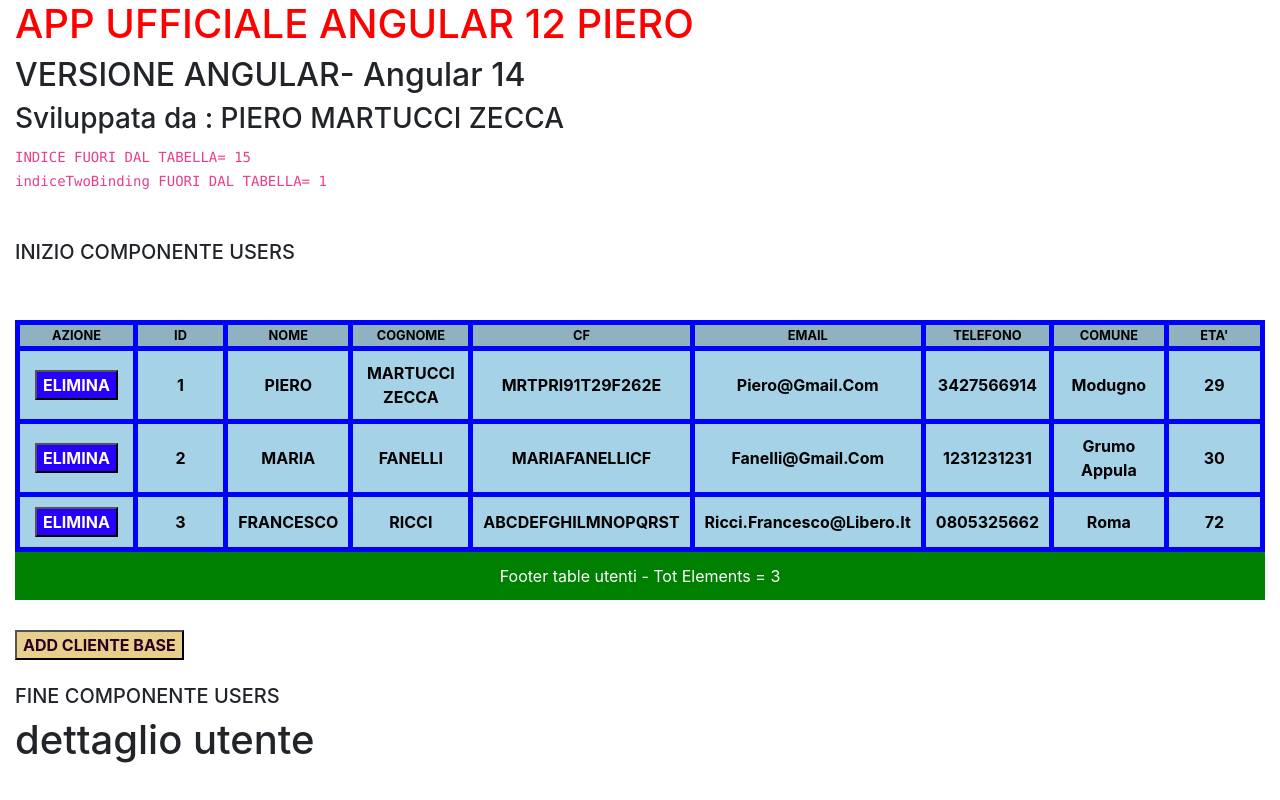
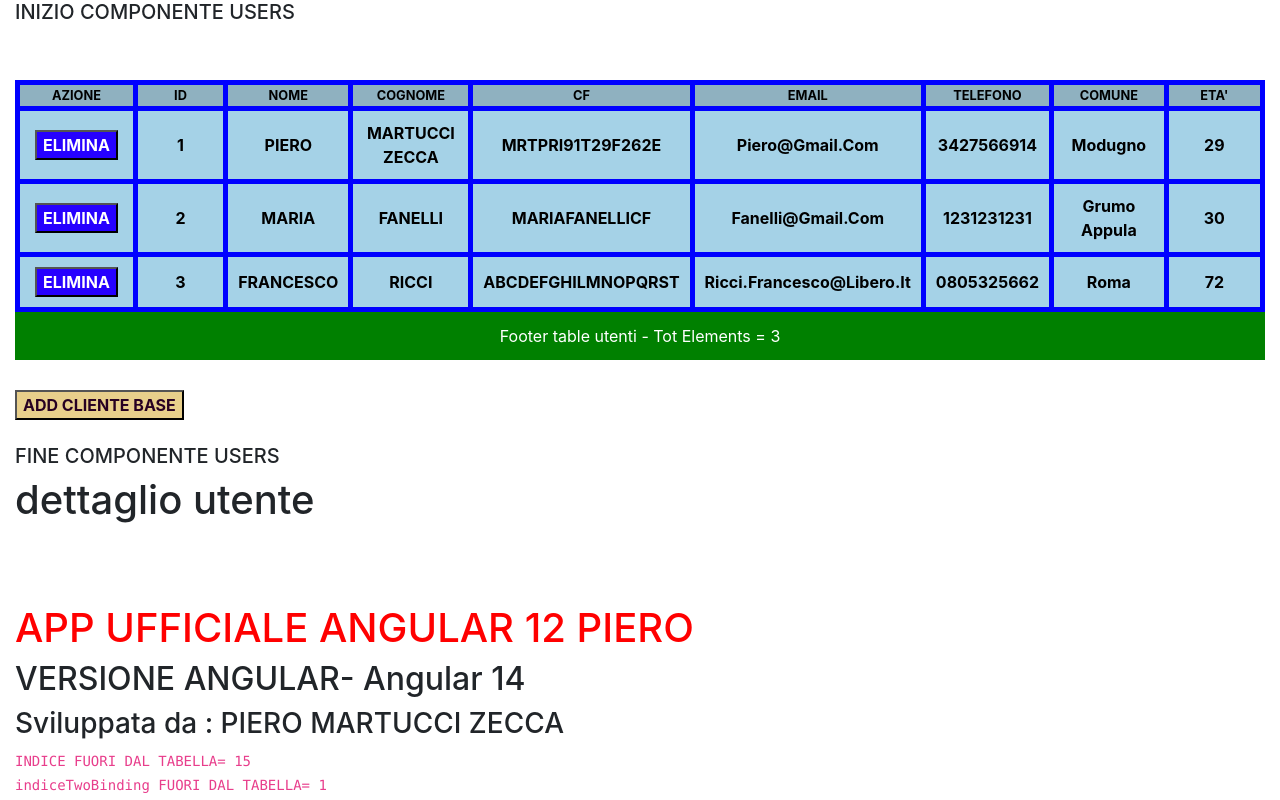
Before and after one commit to pieromz/angular-ivy-khm2eu, an Angular app: page / in a window 1280 px wide. Shown: the top 800 px of the page. Built offline with nearby package versions, Linux system fonts and the light colour scheme.

Commit message:
3 files modified

```diff
--- a/src/app/app.component.css
+++ b/src/app/app.component.css
@@ -1,15 +1,3 @@
 p {
   font-family: Lato;
 }
-
-.mainDiv {
-  width: 100%;
-}
-
-.usersDiv {
-  width: 50%;
-}
-
-.detailUserDiv {
-  width: 50%;
-}
--- a/src/app/title.css
+++ b/src/app/title.css
@@ -1,3 +1,15 @@
 .titleClass {
   color: red;
 }
+
+.mainDiv {
+  width: 100%;
+}
+
+.usersDiv {
+  width: 100%;
+}
+
+.detailUserDiv {
+  width: 100%;
+}
--- a/src/app/title.html
+++ b/src/app/title.html
@@ -1,3 +1,14 @@
+<div class="mainDiv">
+  <div class="usersDiv">
+    <app-users></app-users>
+  </div>
+  <div class="detailUserDiv">
+    <app-user-detail></app-user-detail>
+  </div>
+</div>
+
+<br /><br /><br />
+
 <h1 class="titleClass">
   <span>{{titoloApp}}</span>
 </h1>
@@ -9,18 +20,6 @@
 <br />
 <code>indiceTwoBinding FUORI DAL TABELLA= {{indiceTwoBinding}}</code>
 
-<br /><br /><br />
-<div class="mainDiv">
-  <div class="usersDiv">
-<app-users></app-users>
-  </div>
-  <div class="detailUserDiv">
-<app-user-detail></app-user-detail>
-  </div>
-</div>
-
-<br /><br /><br />
-
 <tabella nome="{{nome}}" cognome="{{cognome}}" [indice]="indice"></tabella>
 
 <br /><br /><br />
```
